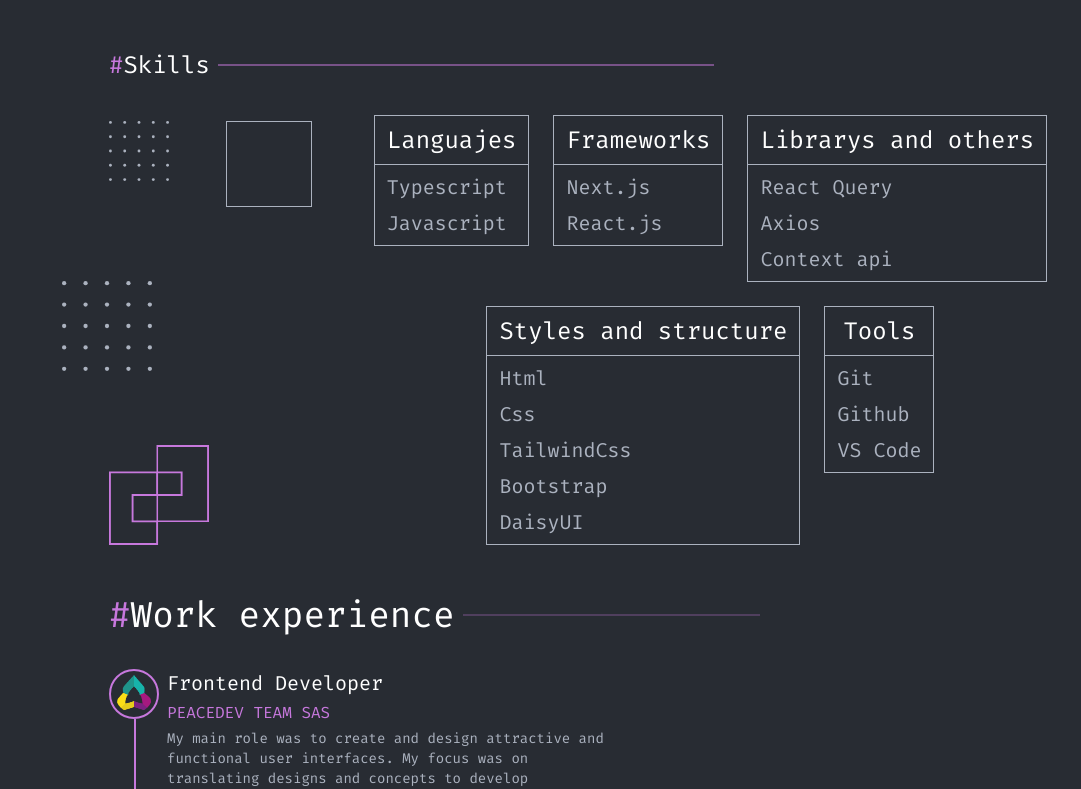
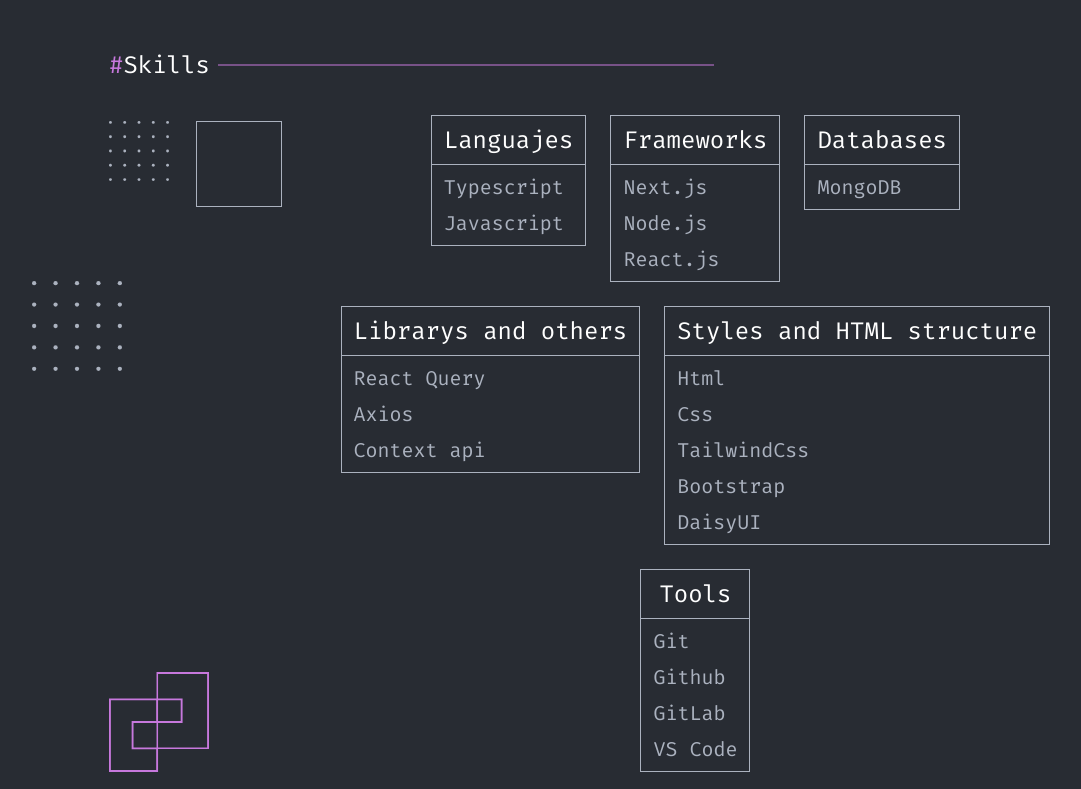
Before and after one commit to daniel2710/portfolio, a Next.js app: page / in a window 1280 px wide. Shown: the part 1371-2160 px from the top of the page, without its empty margins (35-1116 px from the left). Built offline with nearby package versions, Linux system fonts and the light colour scheme.

Commit message:
add new skills

```diff
--- a/data/skills.ts
+++ b/data/skills.ts
@@ -17,7 +17,18 @@
                 name: 'Next.js',
             },
             {
+                name: 'Node.js',
+            },
+            {
                 name: 'React.js',
+            }
+        ]
+    },
+    {
+        title: 'Databases',
+        content: [
+            {
+                name: 'MongoDB',
             }
         ]
     },
@@ -36,7 +47,7 @@
         ]
     },
     {
-        title: 'Styles and structure',
+        title: 'Styles and HTML structure',
         content: [
             {
                 name: 'Html',
@@ -65,6 +76,9 @@
                 name: 'Github',
             },
             {
+                name: 'GitLab',
+            },
+            {
                 name: 'VS Code',
             }
         ]
--- a/sections/Header.tsx
+++ b/sections/Header.tsx
@@ -35,7 +35,7 @@
             </div>
             <div className="flex gap-3 mt-5">
               <div className="border border-pink hover:bg-pink transition-all duration-300 w-fit py-2 px-3 cursor-pointer">
-                <a href="/pdf/cv.pdf" target="_blank" className="text-center text-white">Download cv</a>
+                <a href="/pdf/Daniel De Avila - CV.pdf" target="_blank" className="text-center text-white">Download cv</a>
               </div>
               <div className="border border-pink hover:bg-pink transition-all duration-300 w-fit py-2 px-3 cursor-pointer">
                 <a href="https://www.linkedin.com/in/daniel-de-avila" target="_blank" className="text-center text-white">Contact me</a>
```
Also changed, not shown: 2 other files (tests, documents, lock files or other folders).
